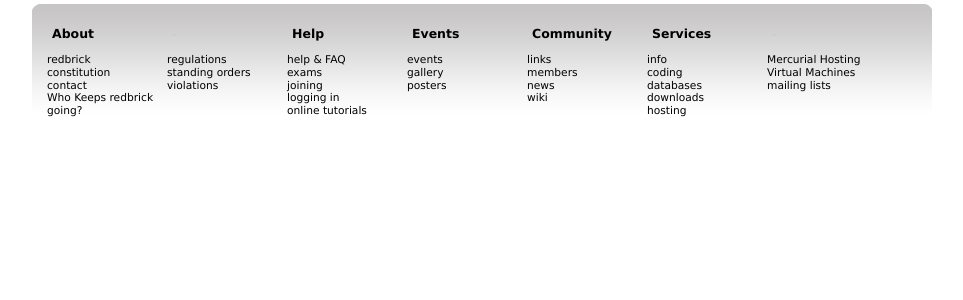
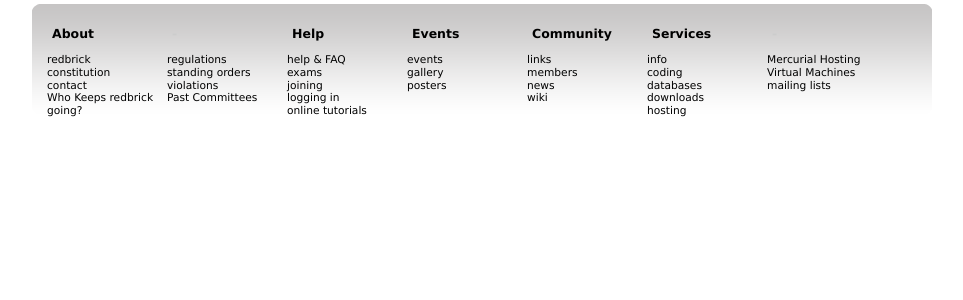
Before and after one commit to redbrick/old-site, a Django app: template templates/blog/index.html in a window 1280 px wide. Shown: the part 438-738 px from the top of the page, without its empty margins (158-1121 px from the left). Run offline with Django 3.2, Linux system fonts and the light colour scheme; the template is opened without the code that fills it, so the values that code supplies are empty.

Commit message:
added past committee pages

```diff
--- a/templates/base.html
+++ b/templates/base.html
@@ -121,6 +121,8 @@
 					    <li><a href = "/about/regulations">regulations</a></li>
 					    <li><a href = "/about/standing_orders">standing orders</a></li>
 					    <li><a href = "/about/violations">violations</a></li>
+					    <li><a href = "/about/committees_past">Past Committees</a></li>
+
 					</ul>
 				</div>
 				<div class = "links">
```
